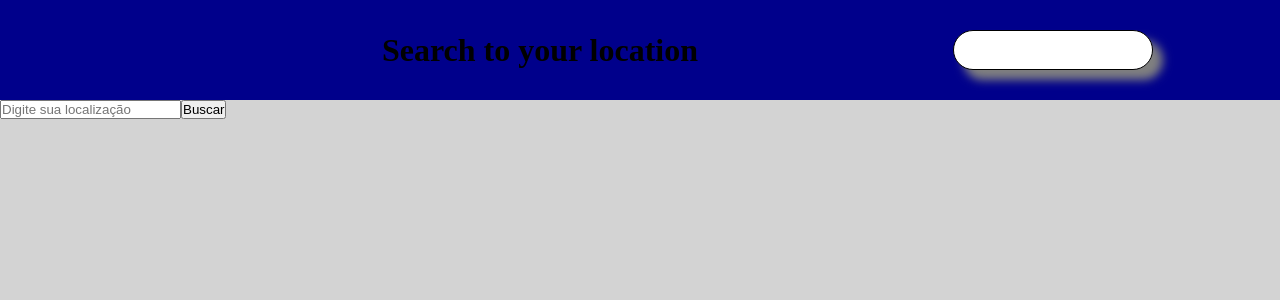
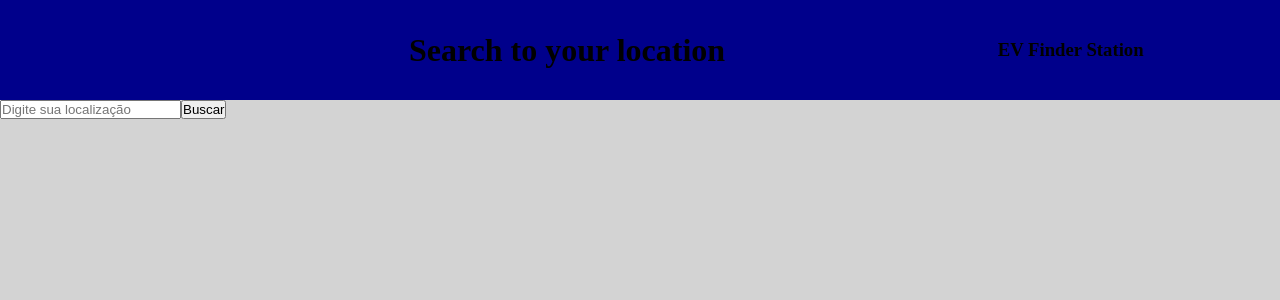
Before and after one commit to cauandrade123/eletric-station-finder, a React (Create React App) app in the folder findereletricstation/: page / in a window 1280 px wide. Shown: the top 300 px of the page. Built offline with nearby package versions, Linux system fonts and the light colour scheme.

Commit message:
Atualizar o header.jsx

```diff
--- a/findereletricstation/src/components/header/header.jsx
+++ b/findereletricstation/src/components/header/header.jsx
@@ -7,7 +7,7 @@ export default function Header(){
         <header>
             <img className='searchLogo' src="" alt="" />
             <h1>Search to your location</h1>
-            <input className='SearchLoactionInput' type="text" />
+            <h3>EV Finder Station </h3>
         </header>
     )
 }
```
